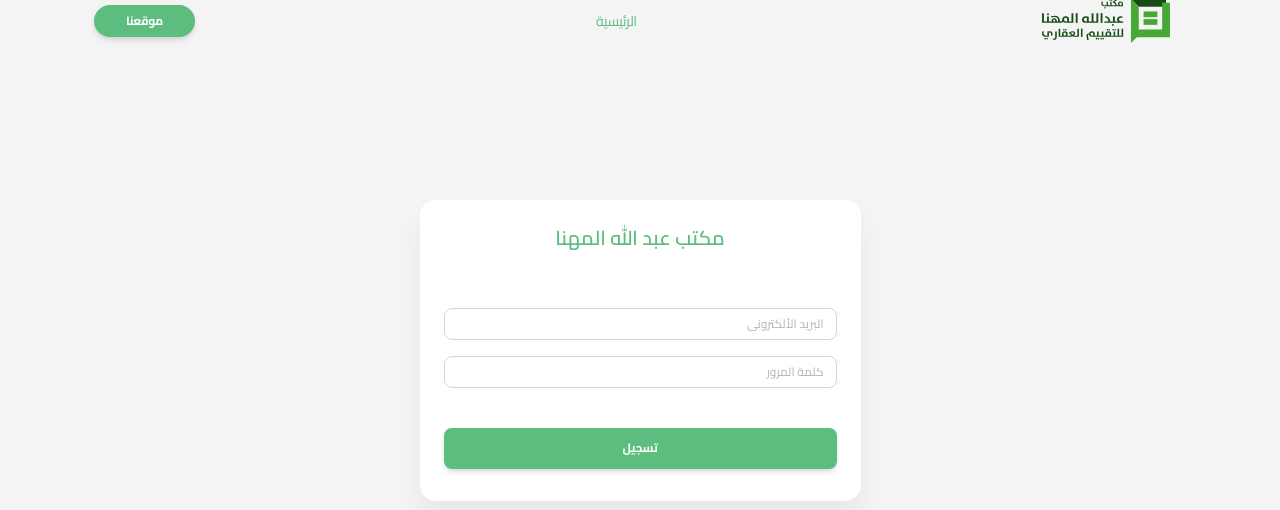
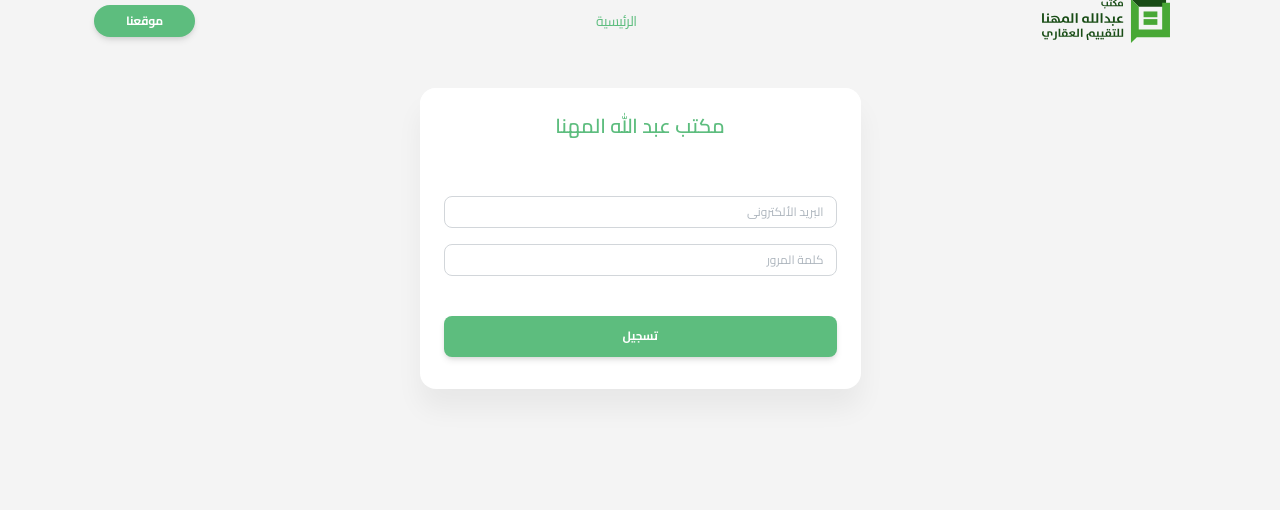
Before and after one commit to Gemy-star/mahna, a Django app: page /users/login in a window 1280 px wide. Shown: the part 40-550 px from the top of the page. Run offline with Django 3.2, Linux system fonts and the light colour scheme; some libraries are stand-ins or nearby versions.

Commit message:
final location1

```diff
--- a/templates/accounts/login.html
+++ b/templates/accounts/login.html
@@ -6,8 +6,8 @@
 <section class="min-vh-90" style="background-color: #f4f4f4 !important;">
     <div class=" bg-kheer  align-items-start min-vh-90 pt-5 pb-11 m-3 border-radius-lg" style="background-color: #f4f4f4 !important;">
       <div class="container">
-        <div class="row justify-content-center pt-5">
-          <div class="col-lg-5 text-center mx-auto pt-lg-8">
+        <div class="row justify-content-center">
+          <div class="col-lg-5 text-center mx-auto pt-8 pt-lg-6">
                         <div class="card z-index-0">
             <div class="card-header text-center pt-4">
               <h5 class="green-khieer">مكتب عبد الله المهنا</h5>
```
